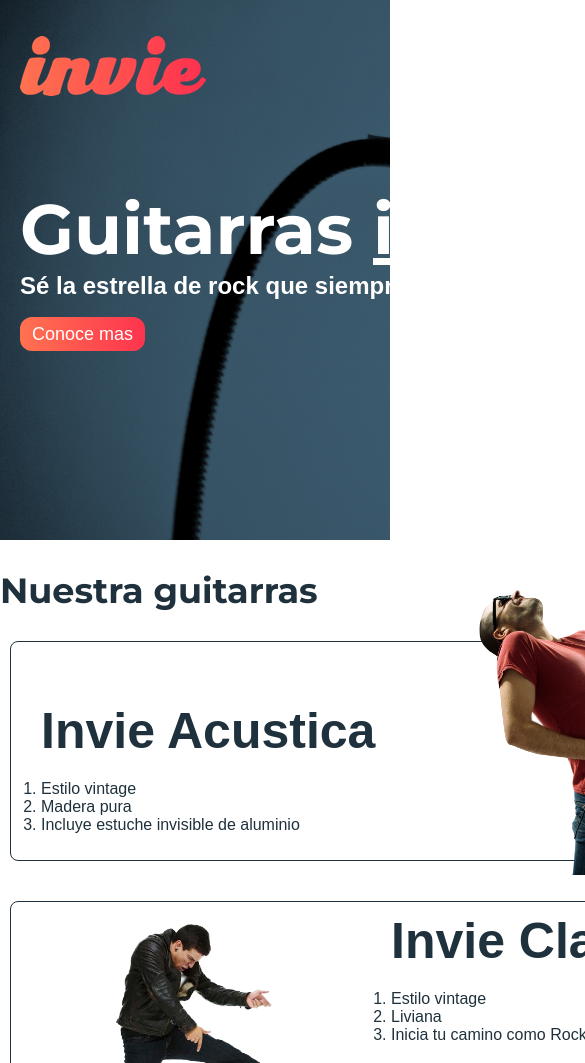
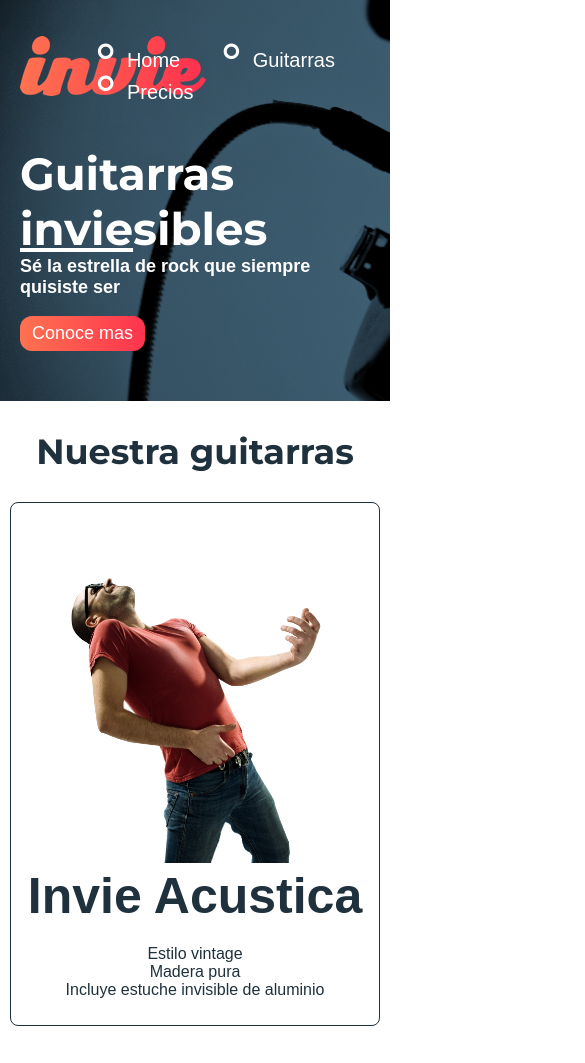
Before and after one commit to rafnixg/invie-responsive-design, a plain HTML site: page index.html in a window 390 px wide. Shown: the top 1063 px of the page, 585 px wide, since content can reach past the window. Drawn offline with Linux system fonts and the light colour scheme; a web font is replaced by a local one.

Commit message:
Add - Responsive Design Version Tablet(800px)

```diff
--- a/css/invie.css
+++ b/css/invie.css
@@ -36,7 +36,7 @@ input:focus, textarea:focus {
 }
 
 .contenedor {
-  width: 800px;
+  max-width: 800px;
   margin: auto;
   position: relative;
 }
@@ -254,3 +254,51 @@ input:focus, textarea:focus {
 .tabla {
   margin: 50px 0;
 }
+
+
+@media screen and (max-width: 800px) {
+  /* Header */
+  .portada{
+    height: auto;
+  }
+  .menu{
+    font-size: 20px;
+  }
+  .titulo{
+    margin-top: 30px;
+    font-size: 45px;
+  }
+  .title-a{
+    font-size: 18px;
+  }
+  .portada .button{
+    margin-bottom: 30px;
+    display: inline-block;
+  }
+
+  /* Guitarras */
+  .guitarras{
+    text-align: center;
+  }
+  .derecha,
+  .izquierda{
+    float: none;
+    position: static;
+  }
+  .contenedor-guitarra-a{
+    padding-left: 0;
+  }
+  .title-b{
+    margin-top: 0;
+  }
+  .guitarra ol{
+    list-style: none;
+  }
+  .guitarra.b{
+    height: auto;
+  }
+  .contenedor-guitarra-b{
+    margin-left: 0;
+    position: static;
+  }
+}
--- a/index.html
+++ b/index.html
@@ -95,7 +95,7 @@
           </div>
           <div class="col2">
             <label for="comentarios">Comentarios</label>
-            <textarea name="comantarios" id="comentarios" cols="30" rows="7"></textarea>
+            <textarea name="comantarios" id="comentarios"  rows="7"></textarea>
             <input type="submit" value="Enviar" class="button"/>
           </div>
         </form>
```
